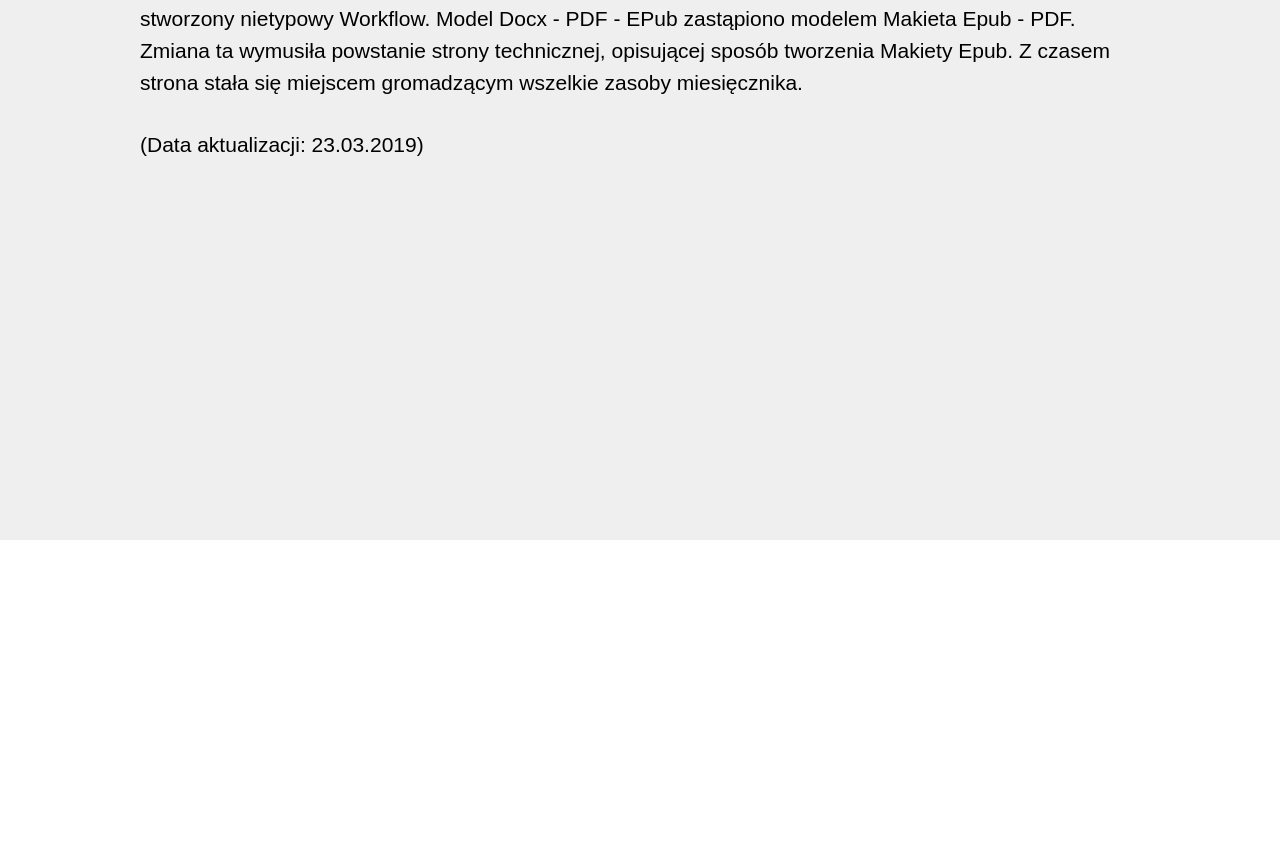
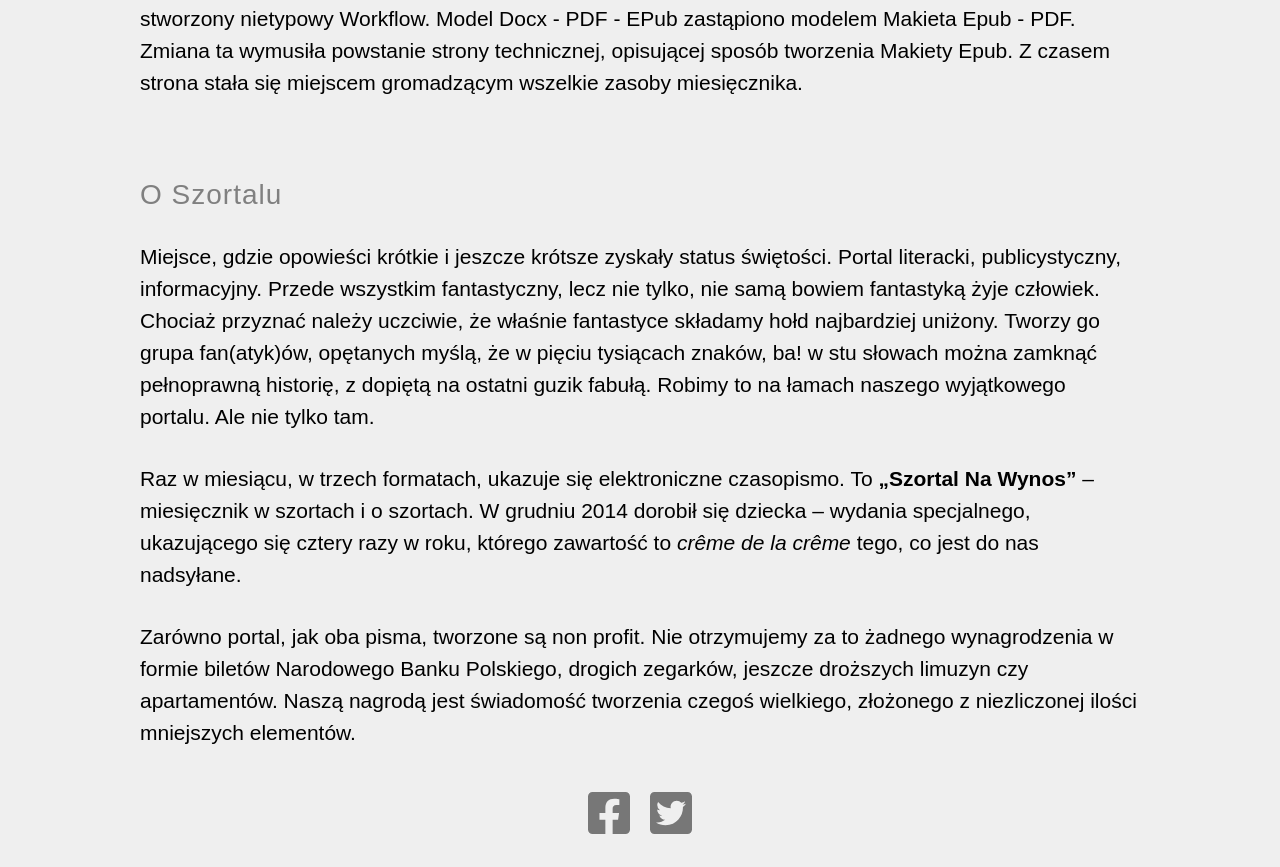
Before and after one commit to andrzejpuzynski/szortal-tech, a React (Create React App) app: page / in a window 1280 px wide. Shown: the part 280-1147 px from the top of the page. Before the commit the page ends 820 px from the top, so only its background shows below. Built offline with nearby package versions, Linux system fonts and the light colour scheme.

Commit message:
Changing Intro section. Deleting Szortal section

```diff
--- a/src/components/App.js
+++ b/src/components/App.js
@@ -89,11 +89,6 @@ class App extends Component {
                             PDF
                           </HeaderButton>
                         </NavLink>
-                        <NavLink to="/szortal" onClick={this.handleClick}>
-                            <HeaderButton active={this.state.active === 'szortal'}>
-                                O Szortalu
-                            </HeaderButton>
-                        </NavLink>
 
      	  	       	</HeaderLinks>
      	  	       </HeaderContainer>
--- a/src/components/Intro.js
+++ b/src/components/Intro.js
@@ -1,10 +1,19 @@
 import React from 'react';
+
+import {
+  SocialContainer,
+  SocialButton
+} from '../styled/Szortal';
 
 import {
     SectionContainer,
     SectionTitle,
+    SectionInfo,
     SectionText,
 } from '../styled/Section';
+
+import { FontAwesomeIcon } from '@fortawesome/react-fontawesome';
+import { faFacebookSquare, faTwitterSquare } from '@fortawesome/free-brands-svg-icons';
 
 class Intro extends React.Component {
 	render() {
@@ -19,9 +28,51 @@ class Intro extends React.Component {
           Zmiana ta wymusiła powstanie strony technicznej, opisującej sposób tworzenia Makiety Epub.
           Z czasem strona stała się miejscem gromadzącym wszelkie zasoby miesięcznika.
         </SectionText>
-        <SectionText>
-          (Data aktualizacji: 23.03.2019)
-        </SectionText>
+
+        <SectionInfo>O Szortalu</SectionInfo>
+          <SectionText>
+            Miejsce, gdzie opowieści krótkie i jeszcze krótsze zyskały status świętości.
+              Portal literacki, publicystyczny, informacyjny. Przede wszystkim fantastyczny, lecz nie tylko,
+              nie samą bowiem fantastyką żyje człowiek. Chociaż przyznać należy uczciwie, że właśnie fantastyce
+              składamy hołd najbardziej uniżony. Tworzy go grupa fan(atyk)ów, opętanych myślą,
+              że w pięciu tysiącach znaków, ba! w stu słowach można zamknąć pełnoprawną historię,
+              z dopiętą na ostatni guzik fabułą. Robimy to na łamach naszego wyjątkowego portalu. Ale nie tylko tam.
+          </SectionText>
+          <SectionText>
+            Raz w miesiącu, w trzech formatach, ukazuje się elektroniczne czasopismo.
+              To <strong>„Szortal Na Wynos”</strong> – miesięcznik w szortach i o szortach. W grudniu 2014 dorobił się
+              dziecka – wydania specjalnego, ukazującego się cztery razy w roku, którego zawartość to <i>crême de la
+                  crême</i> tego, co jest do nas nadsyłane.
+          </SectionText>
+          <SectionText>
+            Zarówno portal, jak oba pisma, tworzone są non profit. Nie otrzymujemy za to żadnego wynagrodzenia
+              w formie biletów Narodowego Banku Polskiego, drogich zegarków, jeszcze droższych limuzyn czy
+              apartamentów. Naszą nagrodą jest świadomość tworzenia czegoś wielkiego, złożonego z niezliczonej
+              ilości mniejszych elementów.
+          </SectionText>
+
+          <SocialContainer>
+            <SocialButton
+              href="https://www.facebook.com/Szortal"
+              target="_blank"
+              rel="noopener noreferrer">
+              <FontAwesomeIcon
+                icon={ faFacebookSquare }
+                size="3x"
+                color="#777777"
+              />
+            </SocialButton>
+            <SocialButton
+              href="https://twitter.com/Szortal"
+              target="_blank"
+              rel="noopener noreferrer">
+              <FontAwesomeIcon
+                icon={ faTwitterSquare }
+                size="3x"
+                color="#777777"
+              />
+            </SocialButton>
+          </SocialContainer>
 
       </SectionContainer>
 		);
```
